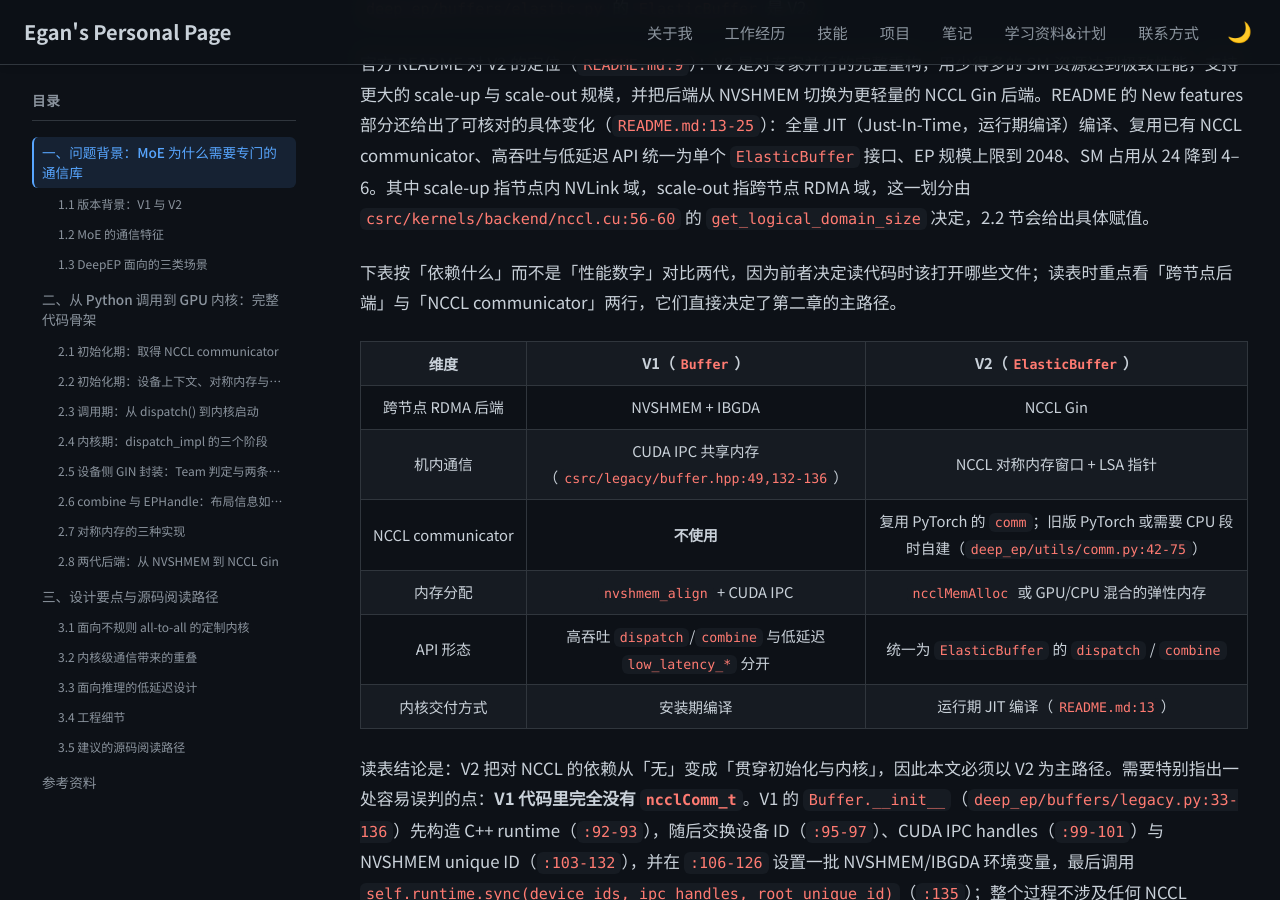
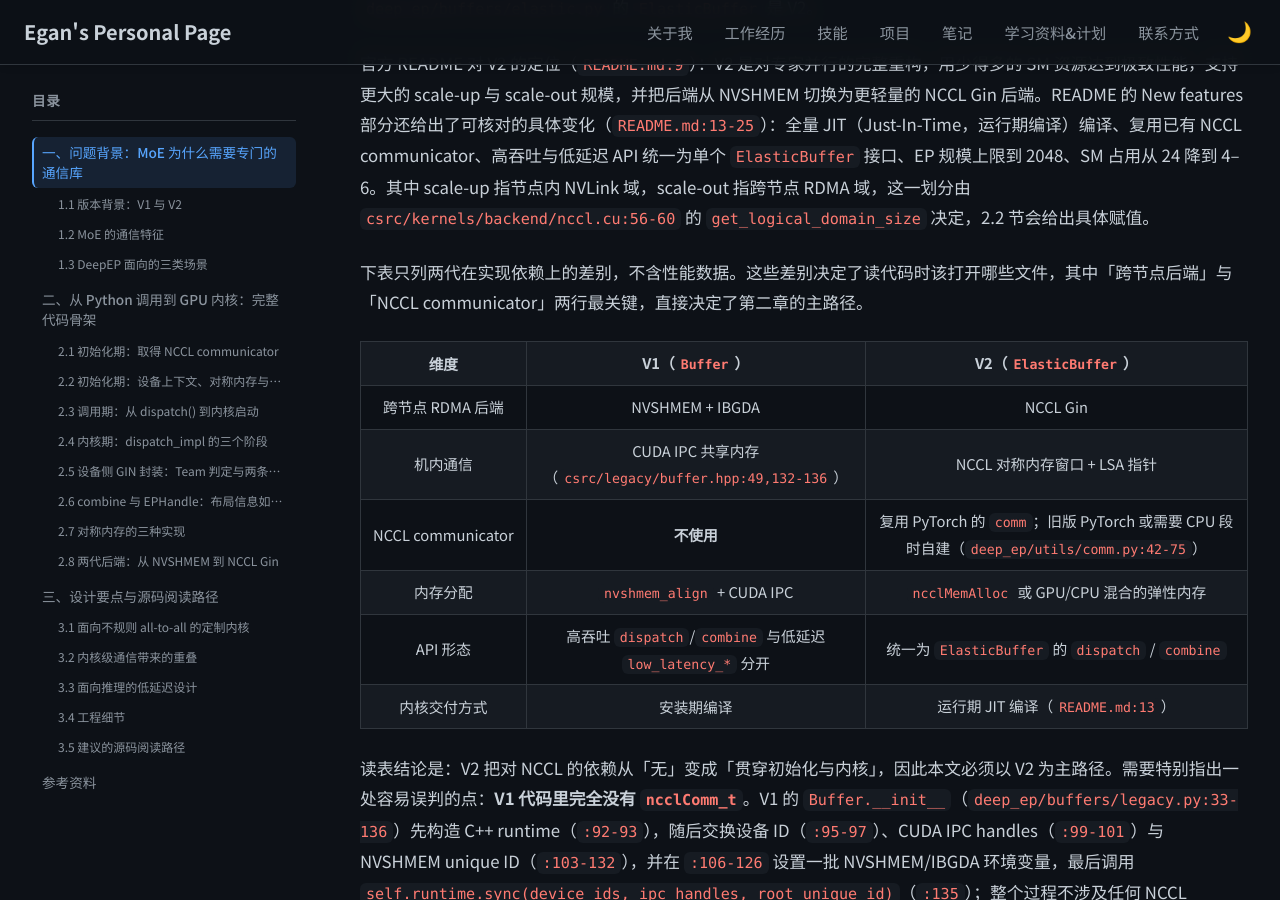
Before and after one commit to Lejun-Hu/Lejun-Hu.github.io, a Jekyll site: the page built from _notes/2026-12-20-deepep-source-study.md, in a window 1280 px wide and 900 px high, scrolled down 3360 px. Built offline with Jekyll 4.4.1, drawn with Linux system fonts in a browser that asks for light colours; nearby versions of some CDN libraries.

Commit message:
调整 DeepEP 笔记中版本对比表的表述

```diff
--- a/_notes/2026-12-20-deepep-source-study.md
+++ b/_notes/2026-12-20-deepep-source-study.md
@@ -58,7 +58,7 @@ DeepEP 目前有两代实现，**架构差异很大，尤其是对 NCCL 的依
 
 官方 README 对 V2 的定位（`README.md:9`）：V2 是对专家并行的完整重构，用少得多的 SM 资源达到极致性能，支持更大的 scale-up 与 scale-out 规模，并把后端从 NVSHMEM 切换为更轻量的 NCCL Gin 后端。README 的 New features 部分还给出了可核对的具体变化（`README.md:13-25`）：全量 JIT（Just-In-Time，运行期编译）编译、复用已有 NCCL communicator、高吞吐与低延迟 API 统一为单个 `ElasticBuffer` 接口、EP 规模上限到 2048、SM 占用从 24 降到 4–6。其中 scale-up 指节点内 NVLink 域，scale-out 指跨节点 RDMA 域，这一划分由 `csrc/kernels/backend/nccl.cu:56-60` 的 `get_logical_domain_size` 决定，2.2 节会给出具体赋值。
 
-下表按「依赖什么」而不是「性能数字」对比两代，因为前者决定读代码时该打开哪些文件；读表时重点看「跨节点后端」与「NCCL communicator」两行，它们直接决定了第二章的主路径。
+下表只列两代在实现依赖上的差别，不含性能数据。这些差别决定了读代码时该打开哪些文件，其中「跨节点后端」与「NCCL communicator」两行最关键，直接决定了第二章的主路径。
 
 | 维度 | V1（`Buffer`） | V2（`ElasticBuffer`） |
 |------|----------------|----------------------|
```
